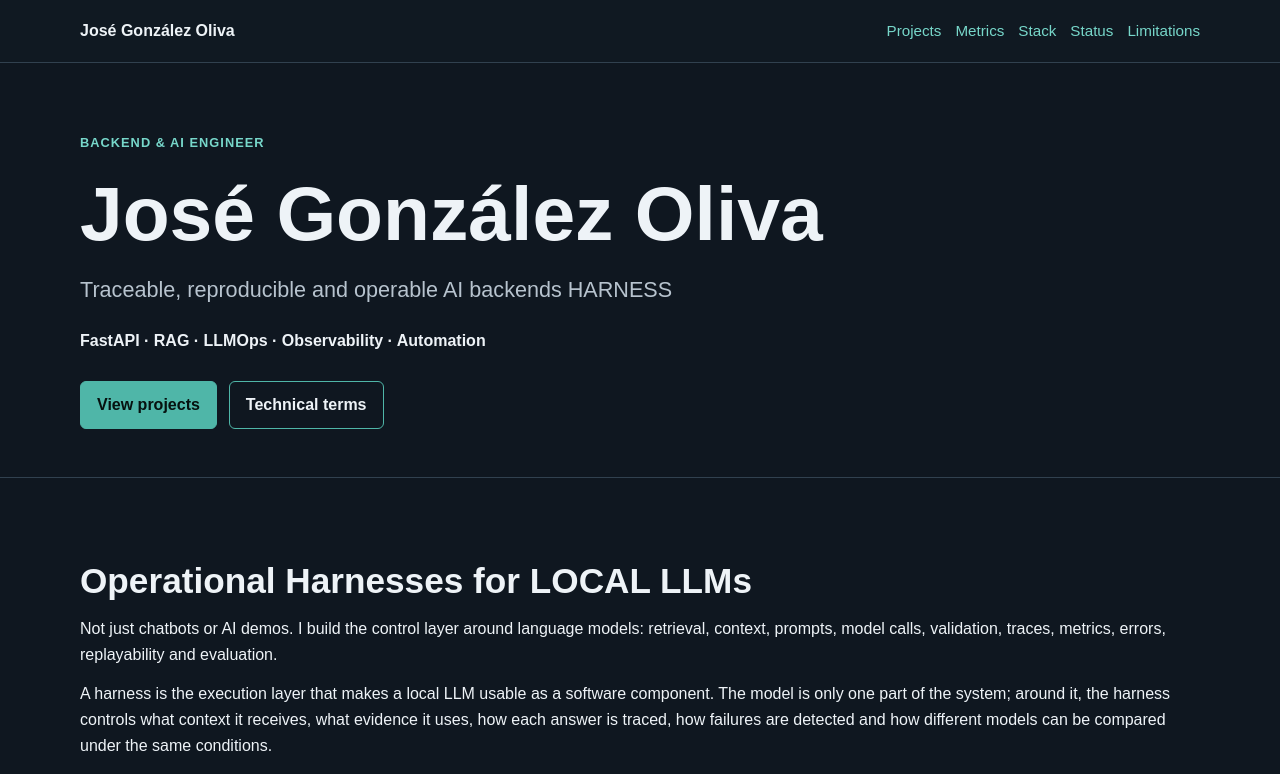
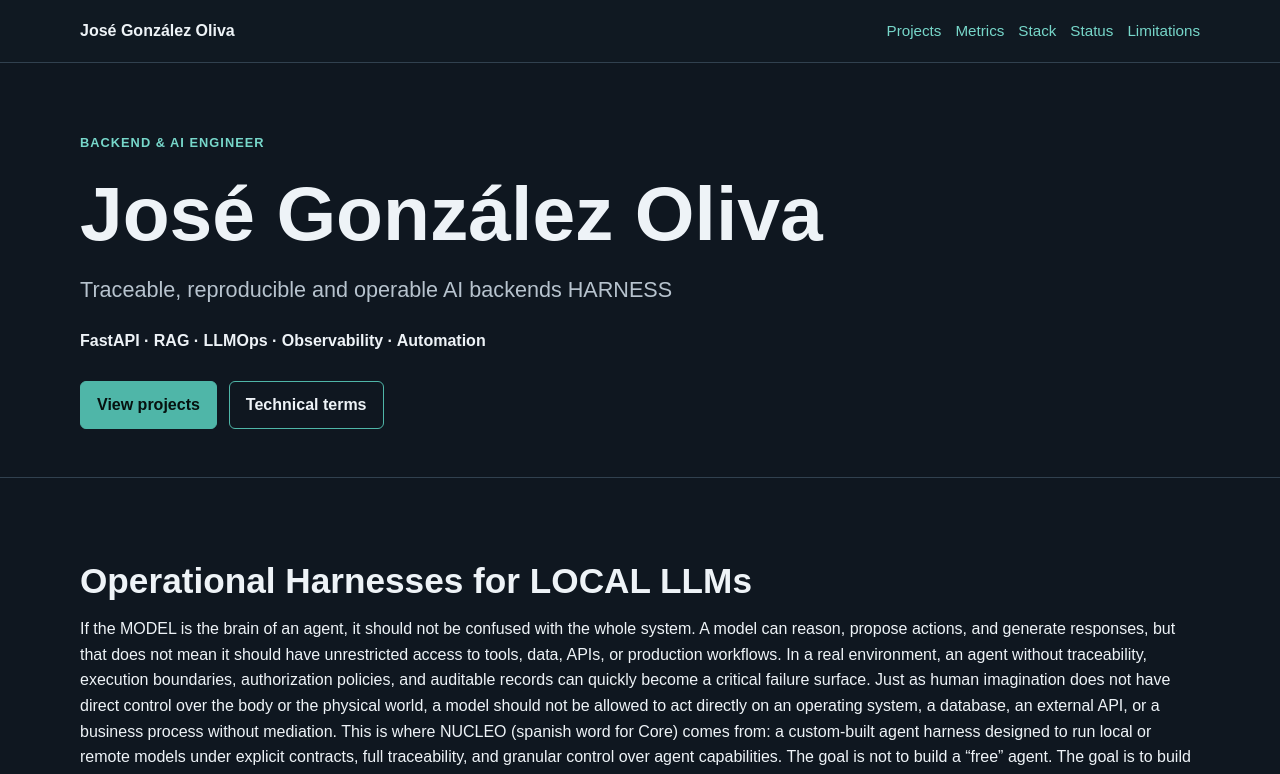
Before and after one commit to Josegodev/josegodev.github.io, a plain HTML site: page index.html in a window 1280 px wide. Shown: the top 774 px of the page. Drawn offline with Linux system fonts and the light colour scheme.

Commit message:
index corrections, presentation

```diff
--- a/index.html
+++ b/index.html
@@ -37,7 +37,12 @@
   <main class="wrap">
     <section class="section" aria-labelledby="what-i-build">
       <h2 id="what-i-build">Operational Harnesses for LOCAL LLMs</h2>
-      <p>Not just chatbots or AI demos. I build the control layer around language models: retrieval, context, prompts, model calls, validation, traces, metrics, errors, replayability and evaluation.</p>
+      <p>If the MODEL is the brain of an agent, it should not be confused with the whole system.
+A model can reason, propose actions, and generate responses, but that does not mean it should have unrestricted access to tools, data, APIs, or production workflows.
+In a real environment, an agent without traceability, execution boundaries, authorization policies, and auditable records can quickly become a critical failure surface.
+Just as human imagination does not have direct control over the body or the physical world, a model should not be allowed to act directly on an operating system, a database, an external API, or a business process without mediation.
+This is where NUCLEO (spanish word for Core) comes from: a custom-built agent harness designed to run local or remote models under explicit contracts, full traceability, and granular control over agent capabilities.
+The goal is not to build a “free” agent. The goal is to build an operational layer for agents: controlled, observable, reproducible, and aligned with the user’s real needs.</p>
       <p>A harness is the execution layer that makes a local LLM usable as a software component. The model is only one part of the system; around it, the harness controls what context it receives, what evidence it uses, how each answer is traced, how failures are detected and how different models can be compared under the same conditions.</p>
       <figure class="comparison-figure harness-figure">
         <img class="comparison-image" src="IMAGENES/0b9eb604-a226-4fba-a9bb-fbb0c9ac436d.png" alt="Comparison infographic showing Cloud, OpenClaw and NUCLEO as three AI system architectures, highlighting runtime scope, extensions, memory, evidence, control and execution.">
```
